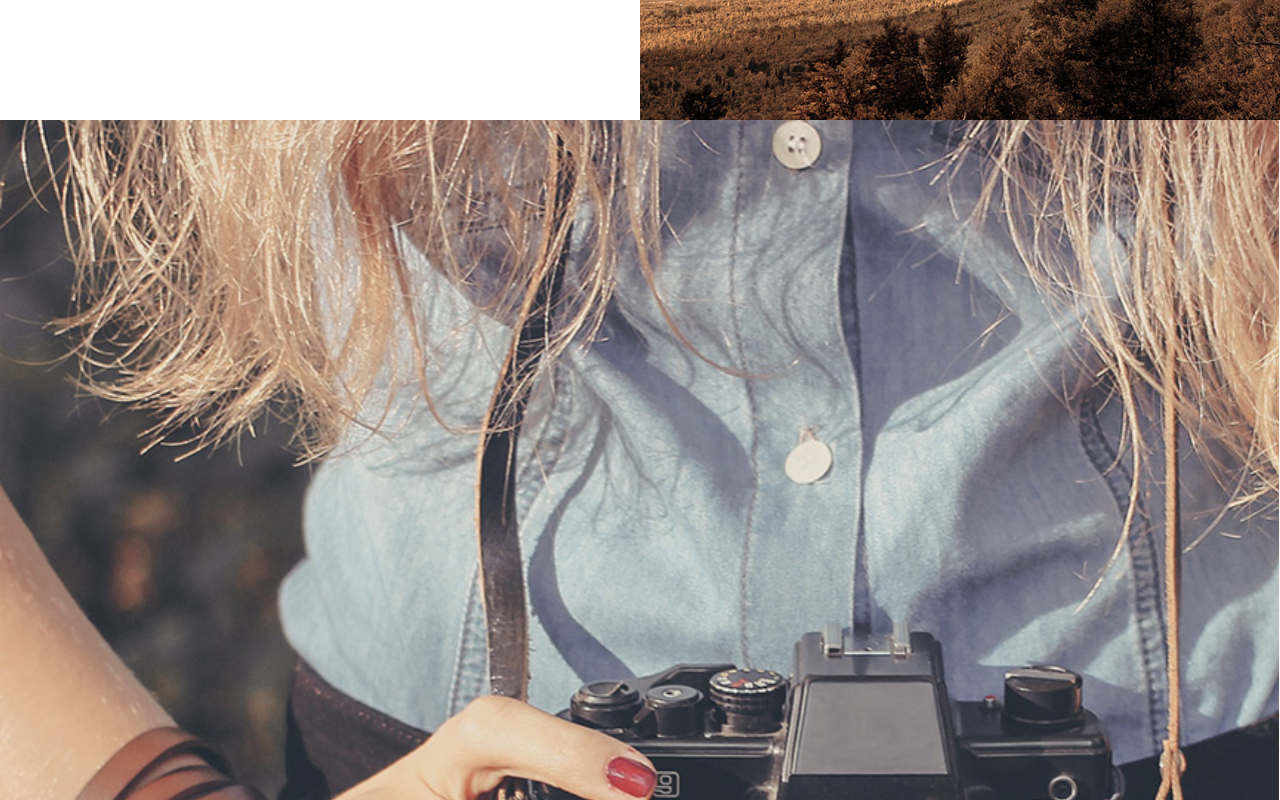
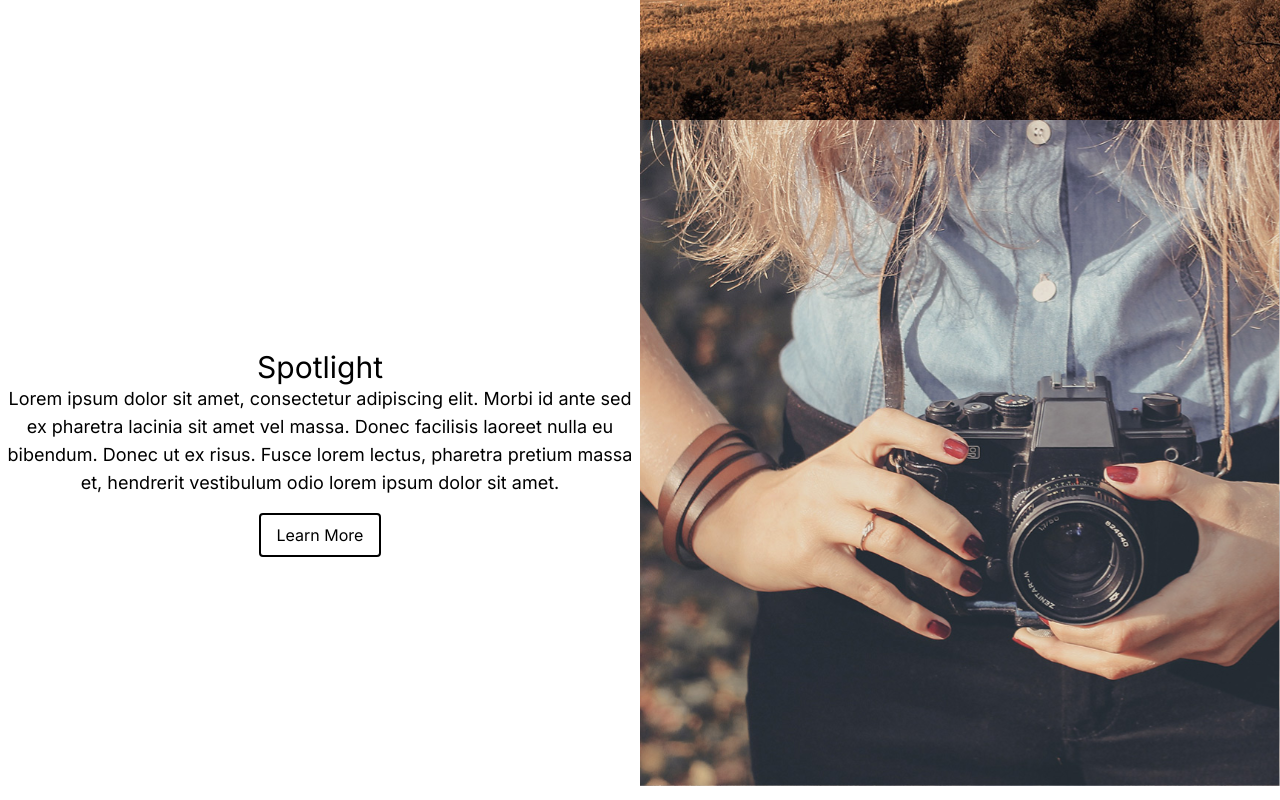
Before and after one commit to uWaanted/provads, a Next.js app: page / in a window 1280 px wide. Shown: the part 600-1400 px from the top of the page. Built offline with nearby package versions, Linux system fonts and the light colour scheme.

Commit message:
fix: Section2

```diff
--- a/app/components/Section2.tsx
+++ b/app/components/Section2.tsx
@@ -1,8 +1,23 @@
 export default function Section2() {
     return (
-      <div className="wrapper md:flex items-center flex-row-reverse">
-        <div className="md:flex-1 text-right">
-          <img src="/img/spotlight01.svg" alt="Spotlight01" className="w-full" />
+        <div className="wrapper md:flex items-center flex-row-reverse">
+        <div className="md:flex-1 text-left">
+          <img src="/img/spotlight01.svg" alt="Spotlight" className="w-full" />
+        </div>
+        <div className="md:flex-1 flex flex-col justify-center">
+          <h2 className="text-3xl text-center">Spotlight</h2>
+          <p className="text-lg text-center">
+          Lorem ipsum dolor sit amet, consectetur adipiscing elit. Morbi id ante sed ex pharetra lacinia sit amet vel massa. Donec facilisis laoreet nulla eu bibendum.
+          Donec ut ex risus. Fusce lorem lectus, pharetra pretium massa et, hendrerit vestibulum odio lorem ipsum dolor sit amet.
+          </p>
+          <div className="text-center mt-4">
+            <a
+              href="#"
+              className="border-2 border-black text-black px-4 py-2 rounded hover:border-cyan-500 hover:text-cyan-500 hover:bg-transparent inline-block"
+            >
+              Learn More
+            </a>
+          </div>
         </div>
       </div>
     );
```
